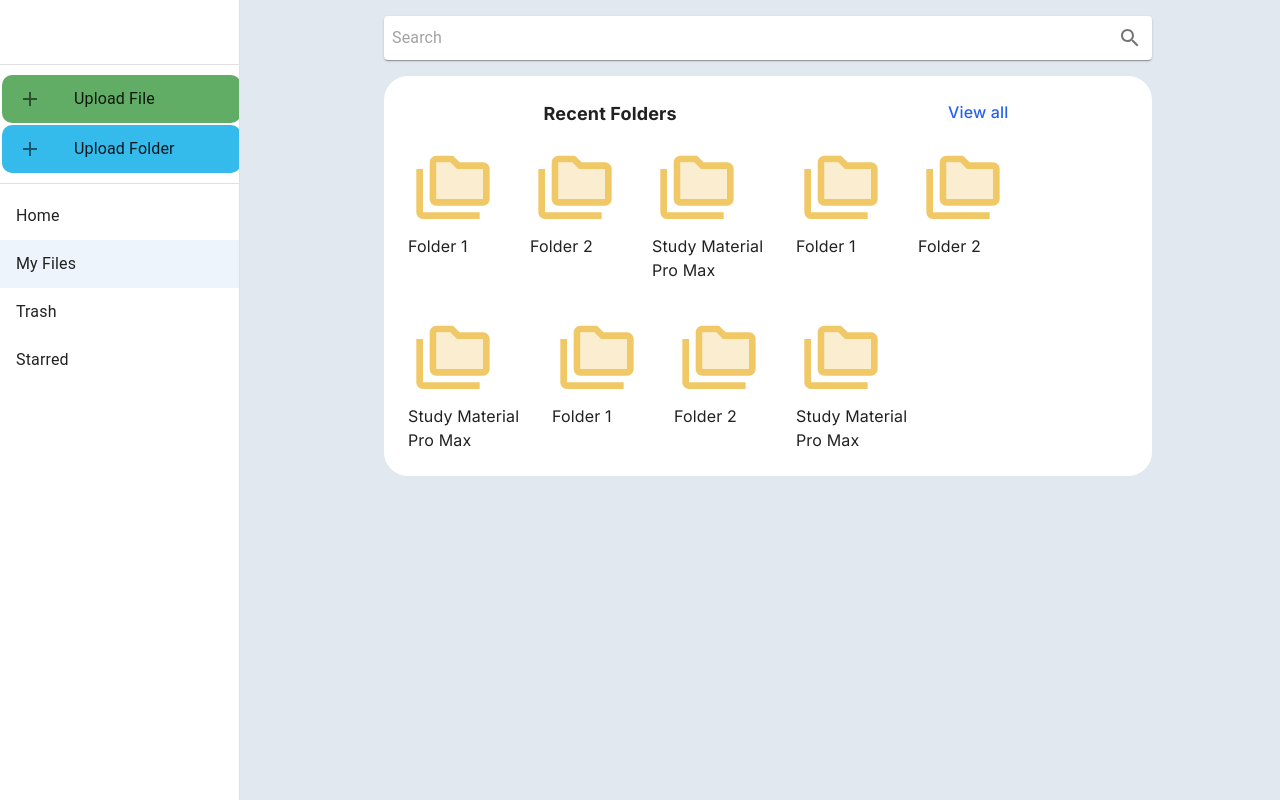
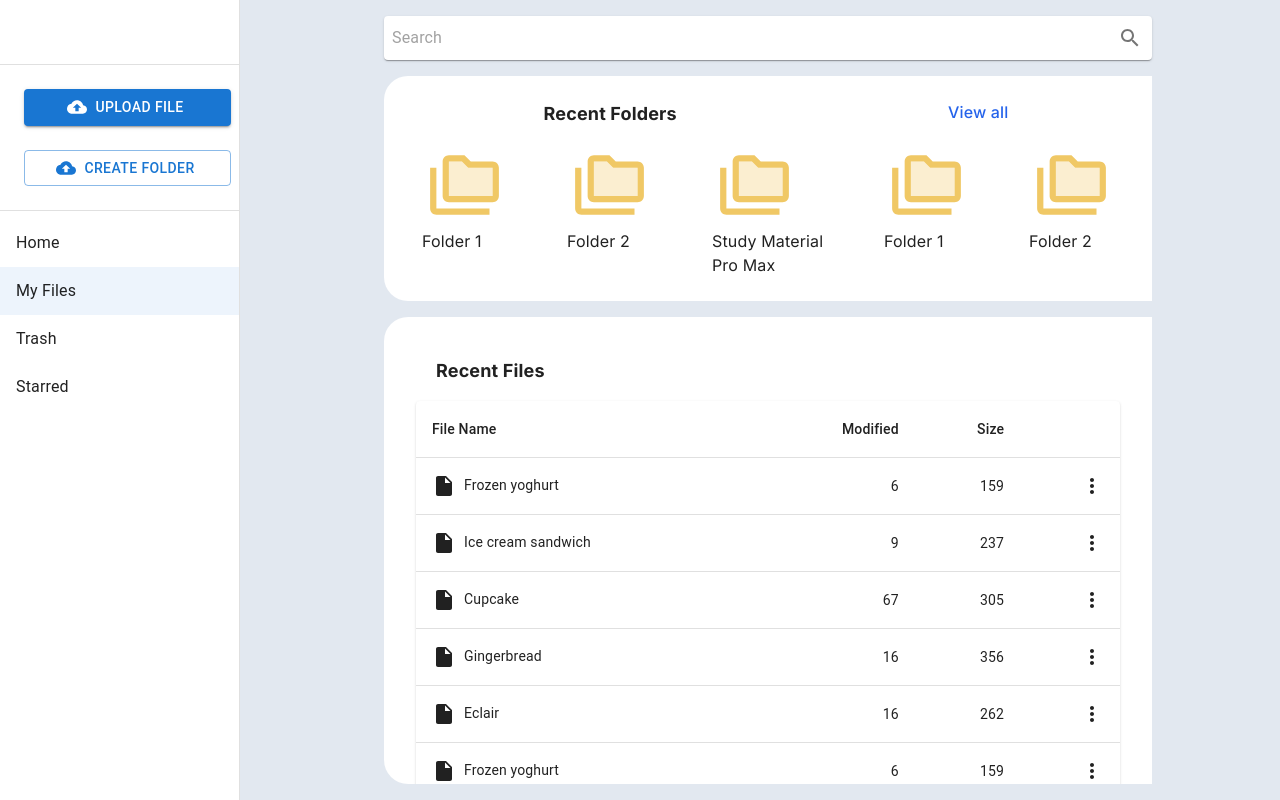
Before and after one commit to Gojo236/CloudFileUpload, a Next.js app: page / in a window 1280 px wide. Built offline with nearby package versions, Linux system fonts and the light colour scheme; no server answers; sample sign-in values are in the browser's storage.

Commit message:
Add Recently uploaded files and change buttons UI

```diff
--- /dev/null
+++ b/app/components/RecentFiles.tsx
@@ -0,0 +1,69 @@
+import * as React from 'react';
+import Table from '@mui/material/Table';
+import TableBody from '@mui/material/TableBody';
+import TableCell from '@mui/material/TableCell';
+import TableContainer from '@mui/material/TableContainer';
+import TableHead from '@mui/material/TableHead';
+import TableRow from '@mui/material/TableRow';
+import Paper from '@mui/material/Paper';
+import InsertDriveFileIcon from '@mui/icons-material/InsertDriveFile';
+import MoreVertIcon from '@mui/icons-material/MoreVert';
+function createData(
+    name: string,
+    size: number,
+    modified: number,
+) {
+    return { name, modified, size };
+}
+
+const rows = [
+    createData('Frozen yoghurt', 159, 6.0,),
+    createData('Ice cream sandwich', 237, 9.0),
+    createData('Cupcake', 305, 67),
+    createData('Gingerbread', 356, 16.0),
+    createData('Eclair', 262, 16.0),
+    createData('Frozen yoghurt', 159, 6.0,),
+    createData('Ice cream sandwich', 237, 9.0),
+    createData('Cupcake', 305, 67),
+    createData('Gingerbread', 356, 16.0),
+    createData('Eclair', 262, 16.0),
+];
+
+export default function BasicTable() {
+    return (
+        <div className='tw-bg-white tw-mt-4 tw-rounded-l-3xl tw-p-8 tw-w-full tw-overflow-auto'>
+        <p className='tw-ml-5 tw-mt-2 tw-font-bold tw-text-lg tw-mb-4'>Recent Files</p>
+        <TableContainer component={Paper} >
+            <Table sx={{ minWidth: "100%", fontSize: "60px" }} aria-label="simple table">
+                <TableHead>
+                    <TableRow>
+                        <TableCell>File Name</TableCell>
+                        <TableCell align="right">Modified</TableCell>
+                        <TableCell align="right">Size</TableCell>
+                        <TableCell align="right"></TableCell>
+                    </TableRow>
+                </TableHead>
+                <TableBody>
+                    {rows.map((row) => (
+                        <TableRow
+                            key={row.name}
+                            sx={{ '&:last-child td, &:last-child th': { border: 0 } , fontSize: "60px"}}
+                        >
+                            <TableCell component="th" scope="row">
+                                <InsertDriveFileIcon className='tw-mr-2'/>
+                                {row.name}
+                            </TableCell>
+                            <TableCell align="right">{row.modified}</TableCell>
+                            <TableCell align="right">{row.size}</TableCell>
+                            <TableCell align="right">
+                                <MoreVertIcon/>
+                            </TableCell>
+                        </TableRow>
+                    ))}
+                </TableBody>
+            </Table>
+        </TableContainer>
+        </div>
+
+    );
+}
--- a/app/components/RecentFolders.tsx
+++ b/app/components/RecentFolders.tsx
@@ -1,17 +1,17 @@
 import React from 'react'
 import FolderCopyTwoToneIcon from '@mui/icons-material/FolderCopyTwoTone';
 function RecentFolders() {
-    const folders = ["Folder 1", "Folder 2", "Study Material Pro Max", "Folder 1", "Folder 2", "Study Material Pro Max", "Folder 1", "Folder 2", "Study Material Pro Max"]
+  const folders = ["Folder 1", "Folder 2", "Study Material Pro Max", "Folder 1", "Folder 2"]
   return (
-    <div className="tw-flex tw-flex-col tw-w-full tw-bg-white tw-mt-4 tw-rounded-3xl tw-p-4">
+    <div className="tw-flex tw-flex-col tw-w-full tw-bg-white tw-mt-4 tw-rounded-l-3xl tw-p-4">
       <div className="tw-flex tw-flex-row tw-justify-around tw-w-full tw-m-2">
         <p className="tw-font-bold tw-text-lg">Recent Folders</p>
         <a href="#" className="tw-font-medium tw-text-blue-600 tw-dark:text-blue-500 tw-hover:underline">View all</a>
       </div>
-            <div className="tw-flex tw-flex-row tw-gap-4 tw-flex-wrap">
-              {folders.map((item)=>{
-                return <div className="tw-max-w-32 tw-p-2">
-                    <FolderCopyTwoToneIcon style={{margin: "5px",fontSize: "80px", color: "#f0c865" }}/>
+      <div className="tw-flex tw-flex-row tw-gap-4 tw-flex-wrap tw-justify-around">
+        {folders.map((item) => {
+          return <div className="tw-max-w-32 tw-p-2 hover:tw-cursor-pointer hover:tw-scale-110">
+            <FolderCopyTwoToneIcon style={{ margin: "5px", fontSize: "75px", color: "#f0c865"}} />
             <p>{item}</p>
           </div>
         })}
--- a/app/components/SideBar.tsx
+++ b/app/components/SideBar.tsx
@@ -15,6 +15,8 @@ import InboxIcon from '@mui/icons-material/MoveToInbox';
 import MailIcon from '@mui/icons-material/Mail';
 import AddIcon from '@mui/icons-material/Add';
 import { useState } from 'react';
+import { Button, makeStyles, styled } from '@mui/material';
+import CloudUploadIcon from '@mui/icons-material/CloudUpload';
 
 const drawerWidth = 240;
 
@@ -22,18 +24,29 @@ const uploadOptions = [
   {
     text: 'Upload File',
     icon: AddIcon,
-    style: {backgroundColor:"#61ad66", margin: 2, borderRadius: 10}
+    style: { backgroundColor: "#61ad66", margin: 2, borderRadius: 10 }
   },
   {
     text: 'Upload Folder',
     icon: AddIcon,
-    style: {backgroundColor:"#34baeb", margin: 2, borderRadius: 10}
+    style: { backgroundColor: "#34baeb", margin: 2, borderRadius: 10 }
   }
 ];
-const sideBarActions = ['Home', 'My Files','Trash', 'Starred'];
+const sideBarActions = ['Home', 'My Files', 'Trash', 'Starred'];
 export default function SideBar() {
   const [selectedIndex, setSelectedIndex] = useState(1);
 
+  const VisuallyHiddenInput = styled('input')({
+    clip: 'rect(0 0 0 0)',
+    clipPath: 'inset(50%)',
+    height: 1,
+    overflow: 'hidden',
+    position: 'absolute',
+    bottom: 0,
+    left: 0,
+    whiteSpace: 'nowrap',
+    width: 1,
+  });
   return (
     <Box sx={{ display: 'flex' }}>
       <Drawer
@@ -50,26 +63,38 @@ export default function SideBar() {
       >
         <Toolbar />
         <Divider />
-        <List>
-          {uploadOptions.map((item, index) => (
-            <ListItem key={item.text} style={item.style} disablePadding>
-              <ListItemButton color='red'>
-                <ListItemIcon color='red'>
-                  <item.icon/>
-                </ListItemIcon>
-                <ListItemText primary={item.text} />
-              </ListItemButton>
-            </ListItem>
-          ))}
+        <List className='tw-m-2 tw-p-2'>
+          <ListItem className='tw-m-2'>
+            <Button
+              component="label"
+              role={undefined}
+              variant="contained"
+              tabIndex={-1}
+              startIcon={<CloudUploadIcon />}
+              fullWidth
+            >
+              Upload file
+              <VisuallyHiddenInput type="file" />
+            </Button>
+          </ListItem>
+          <ListItem className='tw-m-2'>
+            <Button
+              component="label"
+              role={undefined}
+              variant="outlined"
+              tabIndex={-1}
+              fullWidth
+              startIcon={<CloudUploadIcon />}
+            >
+              Create Folder
+            </Button>
+          </ListItem>
         </List>
         <Divider />
         <List>
           {sideBarActions.map((text, index) => (
             <ListItem key={text} disablePadding onClick={() => setSelectedIndex(index)} className='tw-bg-red tw-red'>
               <ListItemButton selected={selectedIndex == index} className='tw-bg-red'>
-                {/* <ListItemIcon>
-                  {index % 2 === 0 ? <InboxIcon /> : <MailIcon />}
-                </ListItemIcon> */}
                 <ListItemText primary={text} />
               </ListItemButton>
             </ListItem>
--- a/app/page.tsx
+++ b/app/page.tsx
@@ -8,6 +8,7 @@ import SearchBar from "./components/SearchBar";
 import FolderIcon from '@mui/icons-material/Folder';
 import FolderCopyTwoToneIcon from '@mui/icons-material/FolderCopyTwoTone';
 import RecentFolders from "./components/RecentFolders";
+import RecentFiles from "./components/RecentFiles";
 export default function Home() {
   const router = useRouter();
   const { data: session, status } = useSession();
@@ -29,7 +30,7 @@ export default function Home() {
         <div className="tw-flex tw-flex-col tw-items-center tw-w-9/12 tw-m-4">
           <SearchBar />
           <RecentFolders/>
-
+          <RecentFiles/>
         </div>
       </div>
     </main>
```
Lines whose indentation alone changed are shown as unchanged.
